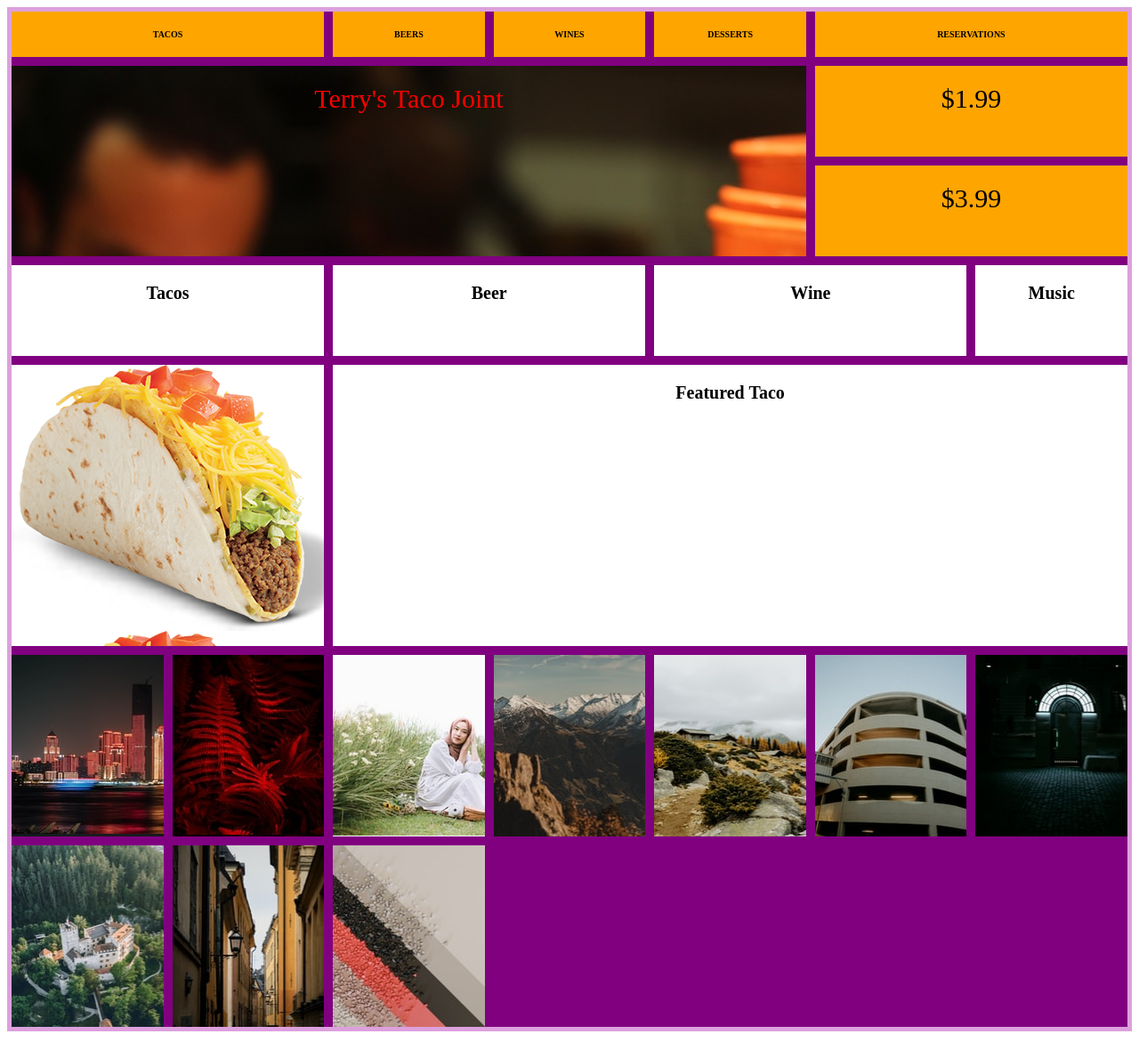
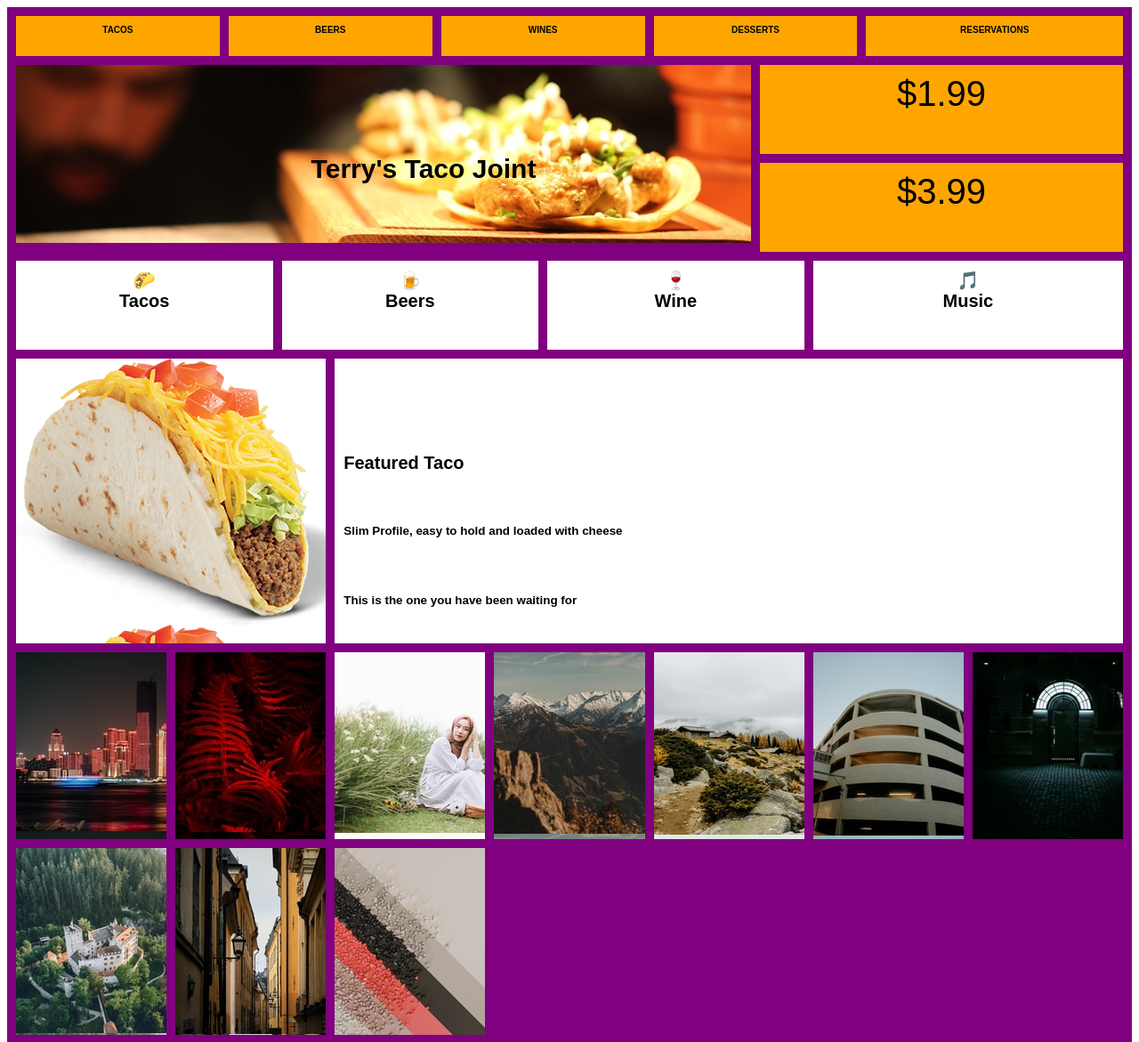
Before and after one commit to JunSF2022/assessment2, a plain HTML site: page index.html in a window 1280 px wide. Shown: the top 1171 px of the page at 89% size. Drawn offline with Linux system fonts and the light colour scheme.

Commit message:
completed details of assessment2

```diff
--- a/index.html
+++ b/index.html
@@ -8,32 +8,39 @@
     <link href="./style.css" rel="stylesheet" type="text/css">
 </head>
 <body>
-   <div class="grid_container">
-    <div class="item1">TACOS</div>
-    <div class="item2">BEERS</div>
-    <div class="item3">WINES</div>
-    <div class="item4">DESSERTS</div>
-    <div class="item5">RESERVATIONS</div>
-    <div class="item6">Terry's Taco Joint</div>
-    <div class="item7">$1.99</div>
-    <div class="item8">$3.99</div>
-    <div class="item9">Tacos</div>
-    <div class="item10">Beer</div>
-    <div class="item11">Wine</div>
-    <div class="item12">Music</div>
-    <div class="item13"></div>
-    <div class="item13a">Featured Taco</div>
-    <div class="item14"></div>
-    <div class="item15"></div>
-    <div class="item16"></div>
-    <div class="item17"></div>
-    <div class="item18"></div>
-    <div class="item19"></div>
-    <div class="item20"></div>
-    <div class="item21"></div>
-    <div class="item22"></div>
-    <div class="item23"></div>
-   </div>
-
+    <div class="container">
+        <div class="top1">TACOS</div>
+        <div class="top2">BEERS</div>
+        <div class="top3">WINES</div>
+        <div class="top4">DESSERTS</div>
+        <div class="top5">RESERVATIONS</div>
+        <div class="taco">
+            <br>
+            <h4>Terry's Taco Joint</h4>
+        </div>
+        <div class="price1">$1.99</div>
+        <div class="price2">$3.99</div>
+        <div class="menu1">&#127790; <br>Tacos</div>
+        <div class="menu2">&#127866; <br>Beers</div>
+        <div class="menu3">&#127863; <br>Wine</div>
+        <div class="menu4">&#127925; <br>Music</div>
+        <div class="cheese"></div>
+        <div class="white">
+            <br><br><br>
+            <h4>Featured Taco</h4>
+            <h6>Slim Profile, easy to hold and loaded with cheese</h6>
+            <h6>This is the one you have been waiting for</h6>
+        </div>
+        <div class="view1"></div>
+        <div class="view2"></div>
+        <div class="view3"></div>
+        <div class="view4"></div>
+        <div class="view5"></div>
+        <div class="view6"></div>
+        <div class="view7"></div>
+        <div class="view8"></div>
+        <div class="view9"></div>
+        <div class="view10"></div>
+    </div>
 </body>
 </html>
--- a/style.css
+++ b/style.css
@@ -1,136 +1,227 @@
-.grid_container {
-   display: grid;
-   border: 5px solid plum;
-   background-color: purple;
-   /*grid: repeat(7, 1fr)/ repeat(7, 1fr);*/
-   grid-template: 1fr 2fr 2fr 2fr 2fr 4fr 4fr 4fr/ repeat(7, 1fr);
-   gap: 10px;
-}
-.grid_container >div {
-    background-color: white;
-    padding: 20px;
-    font-size: 30px;
+body {
+    font-family: Arial, Helvetica, sans-serif;
+    font-size: 20px;
     text-align: center;
 }
-div.item1 {
+.container {
+    display: grid;
+    background-color: purple;
+    border: 5px solid purple;
+    grid-template-columns: repeat(21, 1fr);
+    grid-template-rows: repeat(21, 1fr);
+
+}
+.container >div {
+    display: grid;
+    border: 5px solid purple;
+    padding: 10px;
+
+}
+div.top1 {
     font-size: 10px;
+    font-weight: bolder;
+    background-color: orange;
+    grid-column-start: 1;
+    grid-column-end: 5;
+
+}
+div.top2 {
+    font-size: 10px;
+    font-weight: bolder;
+    background-color: orange;
+    grid-column-start: 5;
+    grid-column-end: 9;
+
+}
+div.top3 {
+    font-size: 10px;
+    font-weight: bolder;
+    background-color: orange;
+    grid-column-start: 9;
+    grid-column-end: 13;
+
+}
+div.top4 {
+    font-size: 10px;
+    font-weight: bolder;
+    background-color: orange;
+    grid-column-start: 13;
+    grid-column-end: 17;
+
+}
+div.top5 {
+    font-size: 10px;
+    font-weight: bolder;
+    background-color: orange;
+    grid-column-start: 17;
+    grid-column-end: 22;
+
+}
+div.taco {
+    background-image: url(./taco.jpg);
+    font-size: 30px;
     font-weight: bold;
+    grid-column-start: 1;
+    grid-column-end: 15;
+    grid-row-start: 2;
+    grid-row-end: 6;
+    background-position: center;
+    height: 180px;
+    padding-left: 100px;
+
+}
+div.price1 {
+    font-size: 40px;
     background-color: orange;
-    grid-area: 1/ 1/ 2/ 3;
+    grid-column-start: 15;
+    grid-column-end: 22;
+    grid-row-start: 2;
+    grid-row-end: 4;
+
 }
-div.item2 {
-    font-size: 10px;
-    font-weight: bold;
+div.price2 {
+    font-size: 40px;
     background-color: orange;
+    grid-column-start: 15;
+    grid-column-end: 22;
+    grid-row-start: 4;
+    grid-row-end: 6;
+
 }
-div.item3 {
-    font-size: 10px;
-    font-weight: bold;
-    background-color: orange;
-}
-div.item4 {
-    font-size: 10px;
-    font-weight: bold;
-    background-color: orange;
-    grid-area: 1/ 5/ 2/ 6;
-}
-div.item5 {
-    font-size: 10px;
-    font-weight: bold;
-    background-color: orange;
-    grid-area: 1/ 6/ 2/ 8;
-}
-div.item6 {
-    background-image: url(./taco.jpg);
-    color: red;
-    grid-area: 2/ 1/ 4/ 6;
-}
-div.item7 {
-
-    background-color: orange;
-    grid-area: 2/ 6/ 3/ 8;
-}
-div.item8 {
-
-    background-color: orange;
-    grid-area: 3/ 6/ 4/ 8;
-}
-div.item9 {
+div.menu1{
     font-size: 20px;
     font-weight: bold;
+    grid-column-start: 1;
+    grid-column-end: 6;
+    grid-row-start: 6;
+    grid-row-end: 8;
     background-color: white;
-    grid-area: 4/ 1/ 5/ 3;
+
+}
+div.menu2 {
+    font-size: 20px;
+    font-weight: bold;
+    grid-column-start: 6;
+    grid-column-end: 11;
+    grid-row-start: 6;
+    grid-row-end: 8;
+    background-color: white;
+}
+div.menu3 {
+    font-size: 20px;
+    font-weight: bold;
+    grid-column-start: 11;
+    grid-column-end: 16;
+    grid-row-start: 6;
+    grid-row-end: 8;
+    background-color: white;
+}
+div.menu4 {
+    font-size: 20px;
+    font-weight: bold;
+    grid-column-start: 16;
+    grid-column-end: 22;
+    grid-row-start: 6;
+    grid-row-end: 8;
+    background-color: white;
+}
+div.cheese {
+    background-image: url(./queso-taco.png);
+    font-size: 20px;
+    grid-column-start: 1;
+    grid-column-end: 7;
+    grid-row-start: 8;
+    grid-row-end: 14;
+    background-color: white;
+}
+div.white {
+    font-size: 20px;
+    font-weight: bold;
+    text-align: justify;
+    grid-column-start: 7;
+    grid-column-end: 22;
+    grid-row-start: 8;
+    grid-row-end: 14;
+    background-color: white;
 }
 
-div.item10 {
+div.view1 {
     font-size: 20px;
-    font-weight: bold;
-    background-color: white;
-    grid-area: 4/ 3/ 5/ 5;
+    grid-column-start: 1;
+    grid-column-end: 4;
+    grid-row-start: 14;
+    grid-row-end: 18;
+    background-image: url(./201x201.jpg);
 }
-div.item11 {
+div.view2 {
     font-size: 20px;
-    font-weight: bold;
-    background-color: white;
-    grid-area: 4/ 5/ 5/ 7;
+    grid-column-start: 4;
+    grid-column-end: 7;
+    grid-row-start: 14;
+    grid-row-end: 18;
+    background-image: url(./202x202.jpg);
 }
-
-div.item12 {
+div.view3 {
     font-size: 20px;
-    font-weight: bold;
-    background-color: white;
-    grid-area: 4/ 7/ 5/ 8;
+    grid-column-start: 7;
+    grid-column-end: 10;
+    grid-row-start: 14;
+    grid-row-end: 18;
+    background-image: url(./203x203.jpg);
 }
-div.item13 {
-    background-image: url(./queso-taco.png);
-    grid-area: 5/ 1/ 7/ 3;
-    justify-items: center;
-    }
-div.item13a {
+div.view4 {
     font-size: 20px;
-    font-weight: bold;
-    background-color: white;
-    grid-area: 5/ 3/ 7/ 8;
-    justify-content: center;
-    justify-content: center;
-    }
-div.item14 {
-    background-image: url(./201x201.jpg);
-    grid-area: 7/ 1/ 8/ 2;
+    grid-column-start: 10;
+    grid-column-end: 13;
+    grid-row-start: 14;
+    grid-row-end: 18;
+    background-image: url(./204x204.jpg);
 }
-div.item15 {
-    background-image: url(./202x202.jpg);
-    grid-area: 7/ 2/ 8/ 3;
+div.view5 {
+    font-size: 20px;
+    grid-column-start: 13;
+    grid-column-end: 16;
+    grid-row-start: 14;
+    grid-row-end: 18;
+    background-image: url(./205x205.jpg);
 }
-div.item16 {
-    background-image: url(./203x203.jpg);
-    grid-area: 7/ 3/ 8/ 4;
-
-}div.item17 {
-    background-image: url(./204x204.jpg);
-    grid-area: 7/ 4/ 8/ 5;
+div.view6 {
+    font-size: 20px;
+    grid-column-start: 16;
+    grid-column-end: 19;
+    grid-row-start: 14;
+    grid-row-end: 18;
+    background-image: url(./206x206.jpg);
 }
-div.item18 {
-    background-image: url(./205x205.jpg);
-    grid-area: 7/ 5/ 8/ 6;
+div.view7 {
+    font-size: 20px;
+    grid-column-start: 19;
+    grid-column-end: 22;
+    grid-row-start: 14;
+    grid-row-end: 18;
+    background-image: url(./207x207.jpg);
 }
-div.item19 {
-    background-image: url(./206x206.jpg);
-    grid-area: 7/ 6/ 8/ 7;
+div.view8 {
+    font-size: 20px;
+    grid-column-start: 1;
+    grid-column-end: 4;
+    grid-row-start: 18;
+    grid-row-end: 22;
+    background-image: url(./207x208.jpg);
 }
-div.item20 {
-    background-image: url(./207x207.jpg);
-    grid-area: 7/ 7/ 8/ 8;
+div.view9 {
+    font-size: 20px;
+    grid-column-start: 4;
+    grid-column-end: 7;
+    grid-row-start: 18;
+    grid-row-end: 22;
+    background-image: url(./207x209.jpg);
 }
-div.item21 {
-    background-image: url(./207x208.jpg);
-    grid-area: 8/ 1/ 9/ 2;
+div.view10 {
+    font-size: 20px;
+    grid-column-start: 7;
+    grid-column-end: 10;
+    grid-row-start: 18;
+    grid-row-end: 22;
+    background-image: url(./207x210.jpg);
 }
-div.item22 {
-    background-image: url(./207x209.jpg);
-    grid-area: 8/ 2/ 9/ 3;
-}
-div.item23 {
-    background-image: url(./207x210.jpg);
-    grid-area: 8/ 3/ 9/ 4;
-}
```
